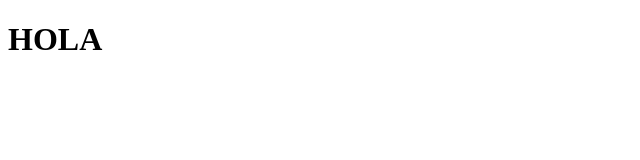
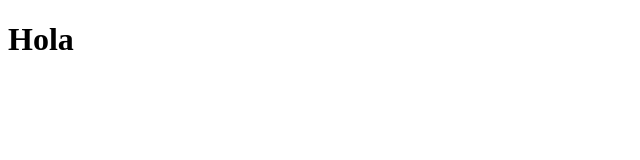
Before and after one commit to JavierVassallo/27i, a plain HTML site: page matiasPagina.html in a window 1280 px wide. Shown: the full height of the page, 0-640 px from the left. Drawn offline with Linux system fonts and the light colour scheme.

Commit message:
intento1

```diff
--- a/matiasProyecto.html
+++ b/matiasPagina.html
@@ -7,6 +7,6 @@
     <title>Document</title>
 </head>
 <body>
-    <h1>HOLA</h1>
+    <H1>Hola</H1>
 </body>
 </html>
```
